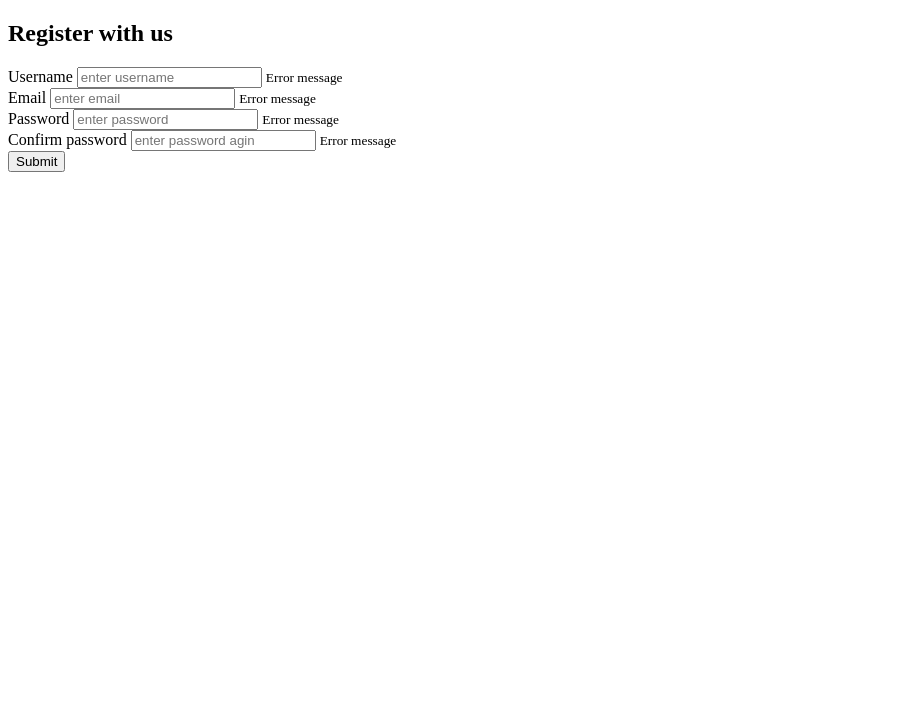
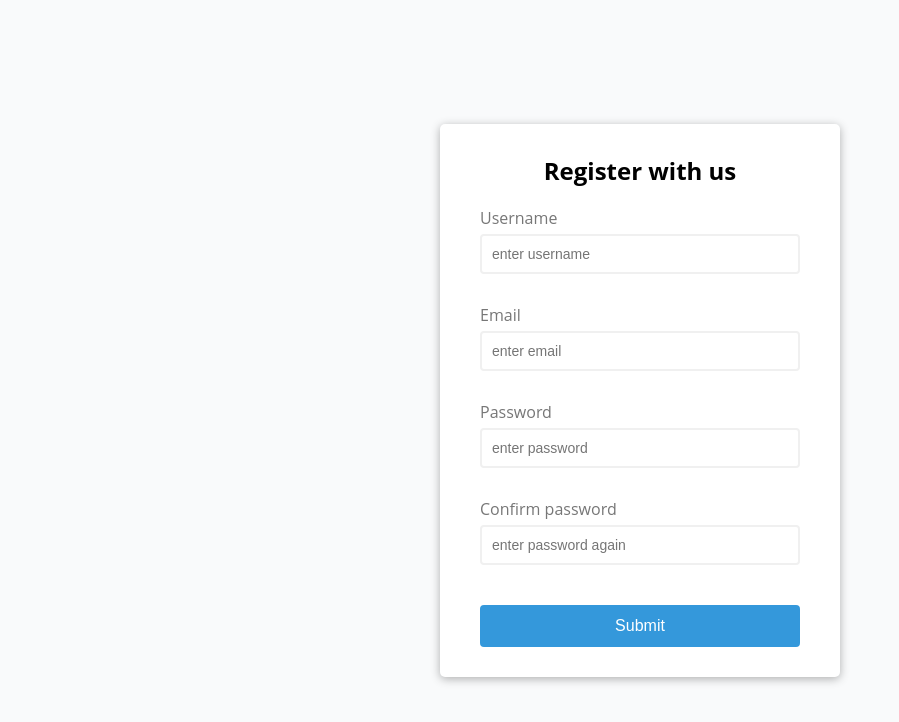
Before and after one commit to olesia-ag/vanillajs-forms, a plain HTML site: page index.html in a window 1280 px wide. Shown: the whole page, without its empty margins (0-899 px from the left). Drawn offline with Linux system fonts and the light colour scheme.

Commit message:
added style

```diff
--- a/index.html
+++ b/index.html
@@ -27,7 +27,7 @@
                 </div>
                 <div class="form-control">
                     <label for="password2">Confirm password</label>
-                    <input type="text" id="password2" placeholder="enter password agin">
+                    <input type="text" id="password2" placeholder="enter password again">
                     <small>Error message</small>
                 </div>
                 <button>Submit</button>
--- a/style.css
+++ b/style.css
@@ -0,0 +1,95 @@
+@import url('https://fonts.googleapis.com/css2?family=Montserrat&display=swap');
+
+:root {
+    --success-color: #2ecc71;
+    --error-color: #e74c3c;
+}
+
+* {
+	box-sizing: border-box;
+}
+
+body {
+	background-color: #f9fafb;
+	font-family: 'Open Sans', sans-serif;
+	display: flex;
+	align-items: center;
+	justify-content: center;
+	min-height: 100vh;
+	margin: 0;
+}
+
+.container {
+	background-color: #fff;
+	border-radius: 5px;
+	box-shadow: 0 2px 10px rgba(0, 0, 0, 0.3);
+	width: 400px;
+}
+
+h2 {
+	text-align: center;
+	margin: 0 0 20px;
+}
+
+.form {
+	padding: 30px 40px;
+}
+
+.form-control {
+	margin-bottom: 10px;
+	padding-bottom: 20px;
+	position: relative;
+}
+
+.form-control label {
+	color: #777;
+	display: block;
+	margin-bottom: 5px;
+}
+
+.form-control input {
+	border: 2px solid #f0f0f0;
+	border-radius: 4px;
+	display: block;
+	width: 100%;
+	padding: 10px;
+	font-size: 14px;
+}
+
+.form-control input:focus {
+	outline: 0;
+	border-color: #777;
+}
+
+.form-control.success input {
+	border-color: var(--success-color);
+}
+.form-control.error input {
+	border-color: var(--error-color);
+}
+
+.form-control small{
+    color: var(--error-color);
+    position: absolute;
+    bottom: 0;
+    left: 0;
+    visibility: hidden;
+}
+
+.form-control.error small{
+    visibility: visible;
+}
+
+.form button {
+    cursor: pointer;
+    background-color: #3498db;
+    border: 2px solid #3498db;
+    border-radius: 4px;
+    color: #fff;
+    display: block;
+    font-size: 16px;
+    padding: 10px;
+    margin-top: 20px;
+    width: 100%;
+
+}
```
